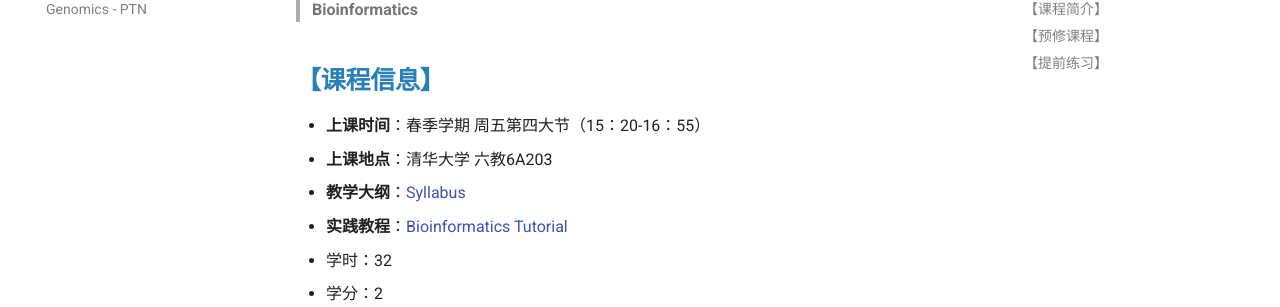
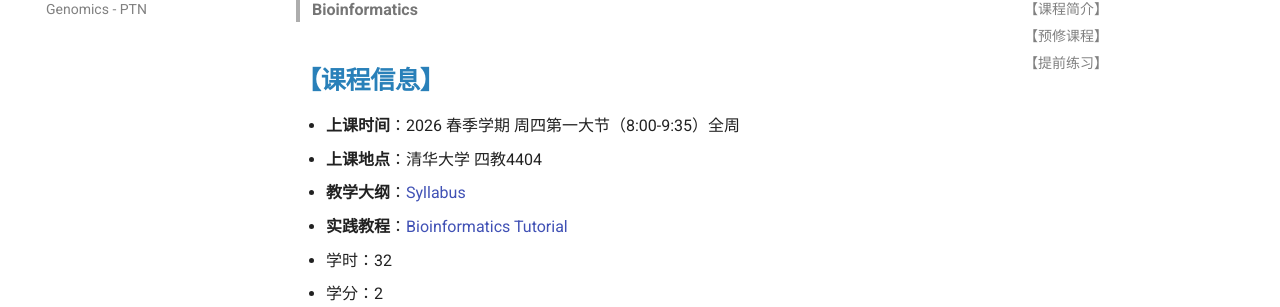
Before and after one commit to lulab/mkdocs, an MkDocs documentation site: the page built from docs/courses/bioinfo.md, in a window 1280 px wide and 900 px high. Shown: the part 231-538 px from the top of the window. Built offline with MkDocs 1.6.1 and Material for MkDocs 9.7.7, drawn with Linux system fonts in a browser that asks for light colours.

Commit message:
update courses

```diff
--- a/docs/courses/bioinfo.md
+++ b/docs/courses/bioinfo.md
@@ -10,8 +10,8 @@ title: Bioinformatics
 
 ## 【课程信息】
 
-* **上课时间**：春季学期 周五第四大节（15：20-16：55）
-* **上课地点**：清华大学 六教6A203
+* **上课时间**：2026 春季学期 周四第一大节（8:00-9:35）全周
+* **上课地点**：清华大学 四教4404
 * **教学大纲**：[Syllabus](https://365.kdocs.cn/l/caAbfIt5y8Fk)
 * **实践教程**：[Bioinformatics Tutorial](https://book.ncrnalab.org)
 
```
Also changed, not shown: docs/index.md (+1 -1 lines).
